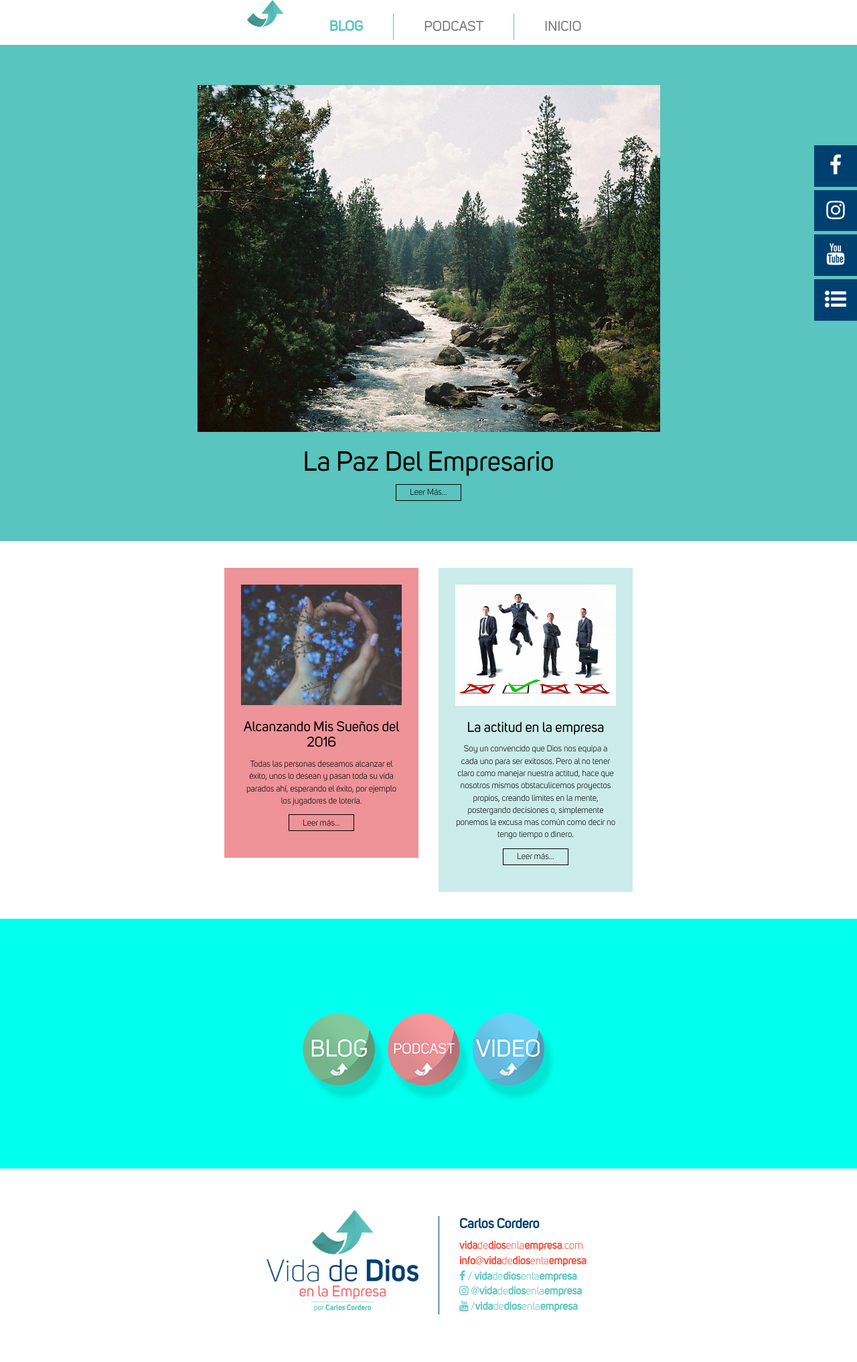
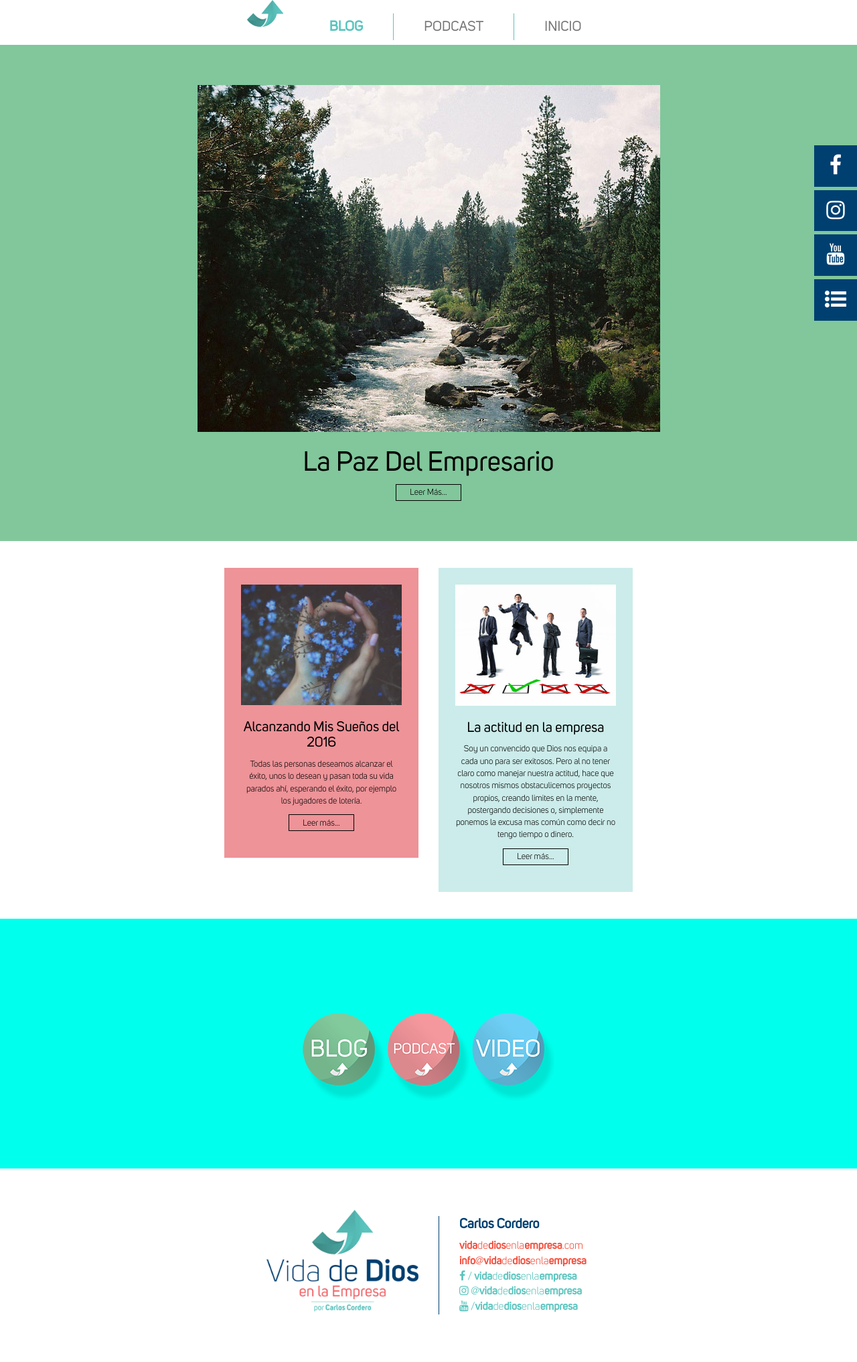
Before and after one commit to guayom/vida-de-dios, a Jekyll site: the page built from blog/index.html, in a window 1280 px wide. Shown: the whole page at 67% size. Built offline with Jekyll 4.4.1, drawn with Linux system fonts in a browser that asks for light colours; nearby versions of some CDN libraries.

Commit message:
Cambio de colores de hero

```diff
--- a/blog/index.html
+++ b/blog/index.html
@@ -3,7 +3,7 @@ layout: blog
 title: Blog
 ---
 {% for post in site.categories.blog  limit: 1 %}
-	<div class="hero">
+	<div class="hero verde">
     <div class="container text-center">
     	<div class="row text-center">
     		<a href="{{ post.url }}">
--- a/css/main.scss
+++ b/css/main.scss
@@ -9,6 +9,12 @@
 // import slick
 @import "slick";
 @import "slick-theme";
+
+// Variables
+// -------------------------
+$verde: #81c79b;
+$salmon: #ee9398;
+$celeste: #6ecff6;
 
 //Propio
 .site-title img{
@@ -379,6 +385,12 @@ p.big{
 		top: 150px;
 		right: 0;
 	}
+	&.verde{
+		 background: $verde;
+	}
+	&.salmon{
+		 background: $salmon;
+	}
 }
 .blog{
 	margin-bottom:40px;
--- a/podcast/index.html
+++ b/podcast/index.html
@@ -3,7 +3,7 @@ layout: blog
 title: "Podcast"
 ---
 {% for post in site.categories.podcast  limit: 1 %}
-	<div class="hero">
+	<div class="hero salmon">
     <div class="container text-center">
     	<div class="row text-center">
     		<a href="{{ post.url }}">
```
